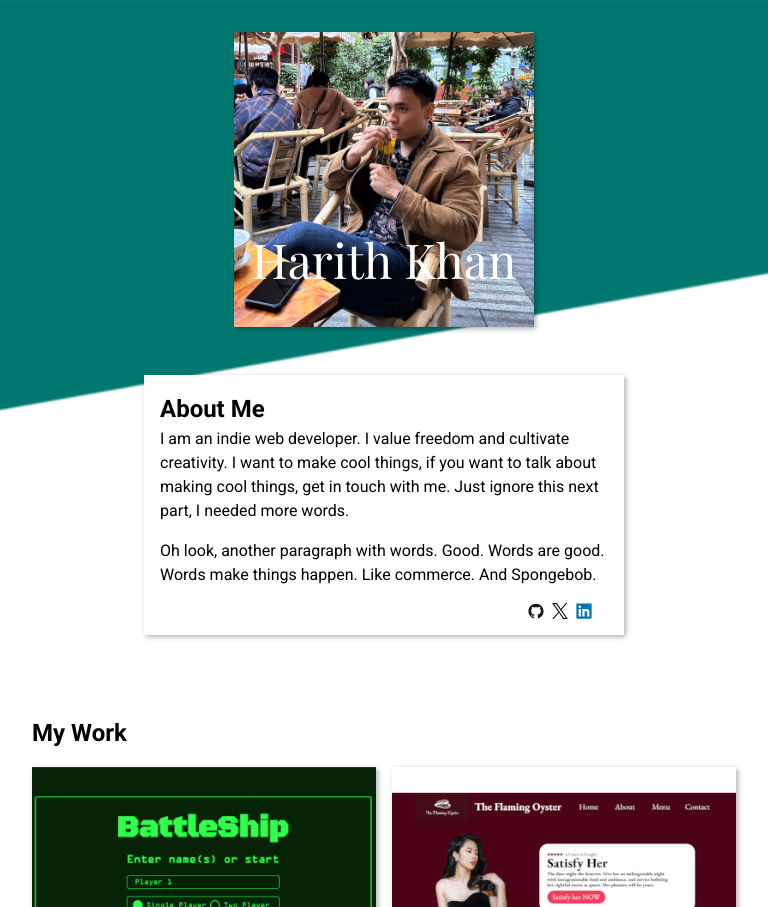
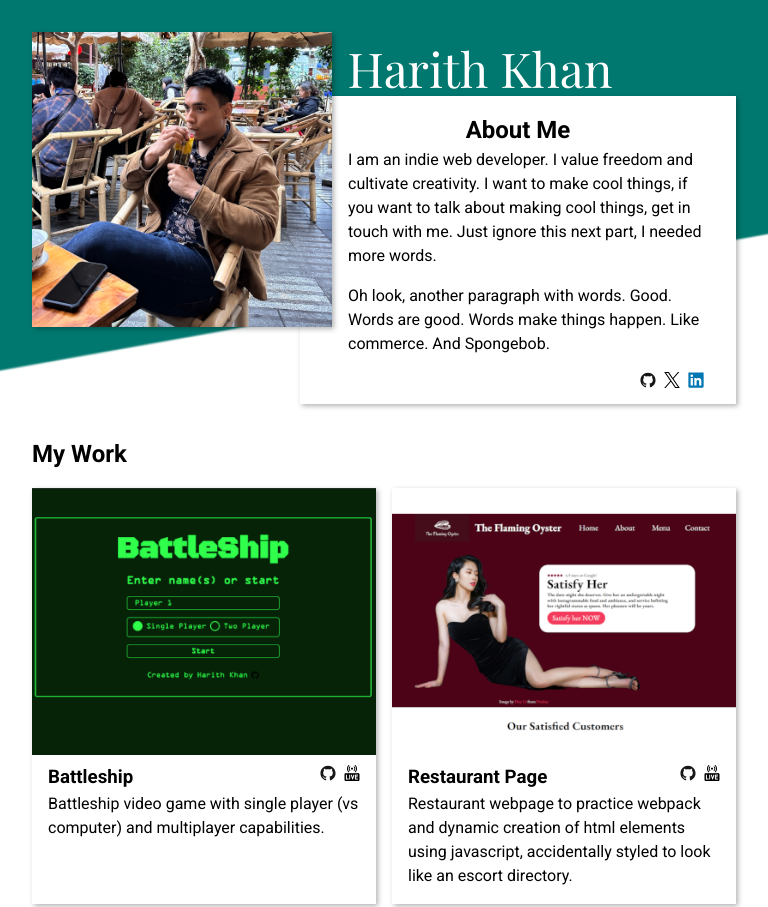
Before and after one commit to harithkhan/odin-homepage, a website built with webpack: page src/template.html in a window 768 px wide. Shown: the top 907 px of the page. Built offline with nearby package versions, Linux system fonts and the light colour scheme; files whose address does not match are found by name; a web font is replaced by a local one.

Commit message:
feat: add hero specs for tablet dimensions

```diff
--- a/src/style.css
+++ b/src/style.css
@@ -335,3 +335,34 @@ footer {
         height: 1.5rem;
     }
 }
+
+@media (min-width: 768px) and (max-width: 1023px) {
+    .hero {
+        flex-wrap: nowrap;
+        position: relative;
+        justify-content: start;
+        padding-left: 2rem;
+    }
+    .hero-name {
+        position: absolute;
+        z-index: 3;
+        top: 0;
+        left: 28rem;
+    }
+    .hero-img {
+        position: relative;
+        z-index: 2;
+        float: left;
+    }
+    .hero-about-container {
+        position: relative;
+        right: 2rem;
+        top: 3rem;
+    }
+    .about-header {
+        margin: 0 auto;
+    }
+    .about-text {
+        padding-left: 2rem;
+    }
+  }
```
